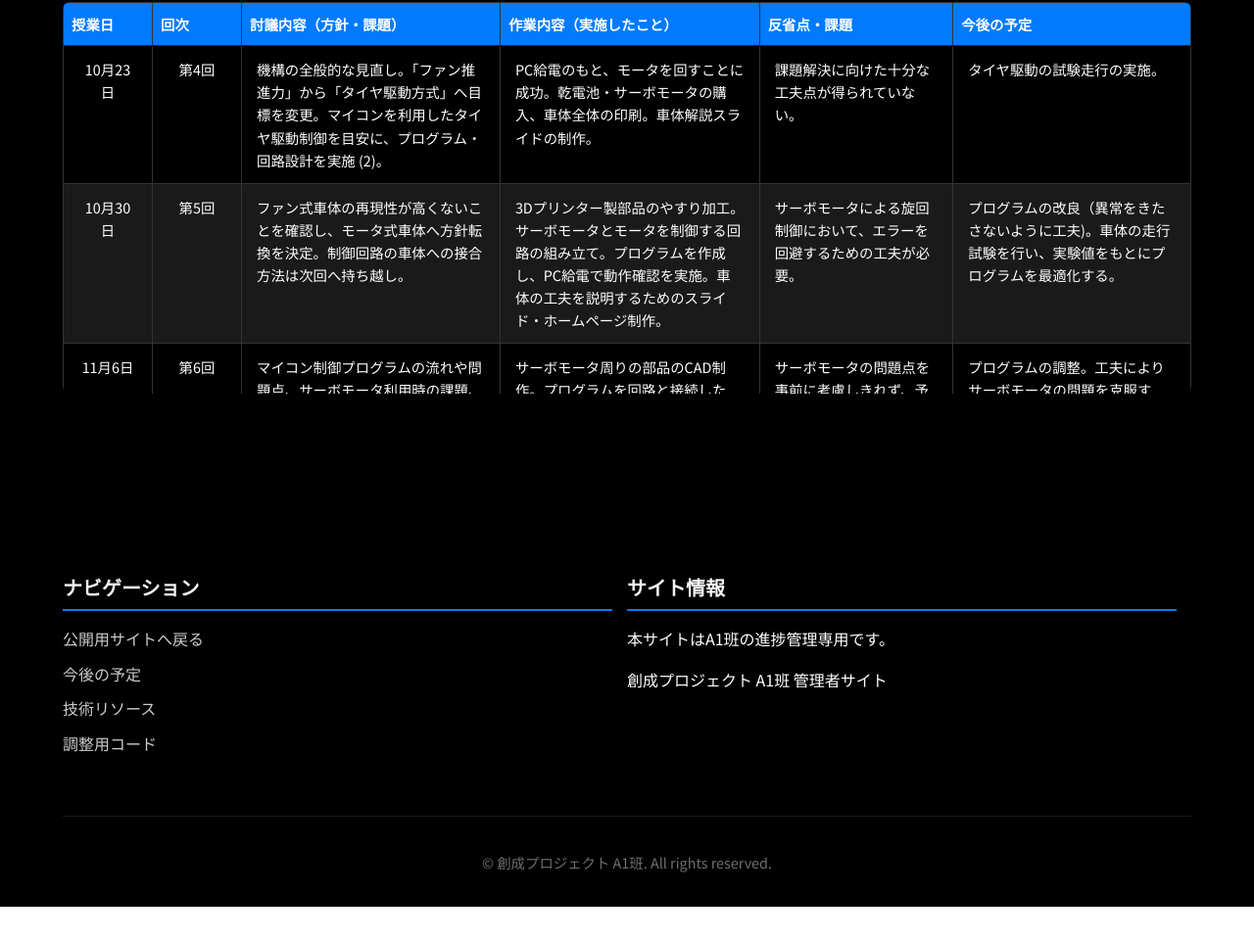
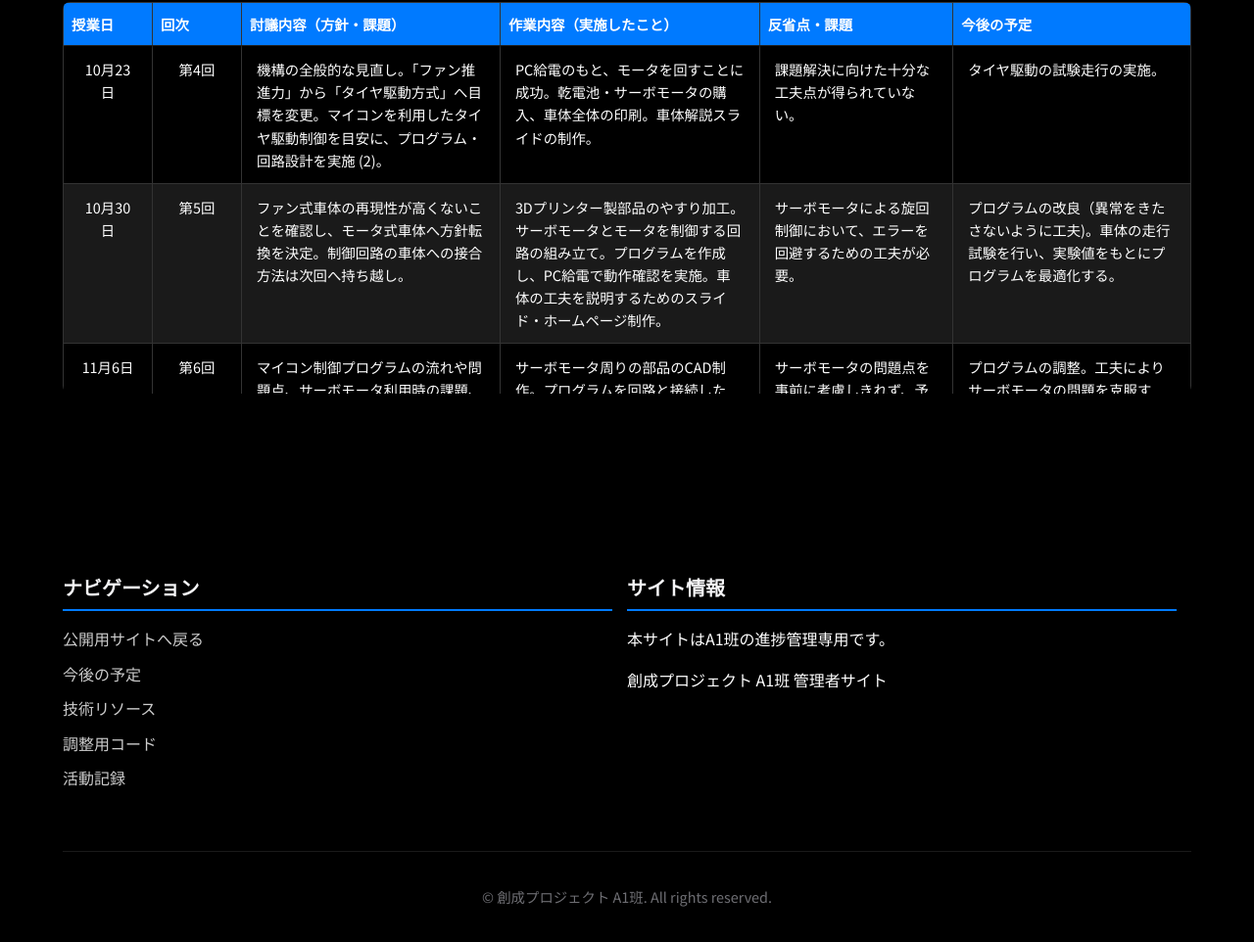
Before and after one commit to p2cz9zus/Democar-project-admin, a plain HTML site: page index.html in a window 1280 px wide. Shown: the part 4304-5266 px from the top of the page at 98% size. Before the commit the page ends 5230 px from the top, so only its background shows below. Drawn offline with Linux system fonts and the light colour scheme.

Commit message:
Update index.html

```diff
--- a/index.html
+++ b/index.html
@@ -428,6 +428,7 @@ void loop(void) {
                 <li><a href="#schedule">今後の予定</a></li>
                 <li><a href="#resources">技術リソース</a></li>
                 <li><a href="#code">調整用コード</a></li>
+                <li><a href="#log">活動記録</a></li>
             </ul>
         </div>
 
```
